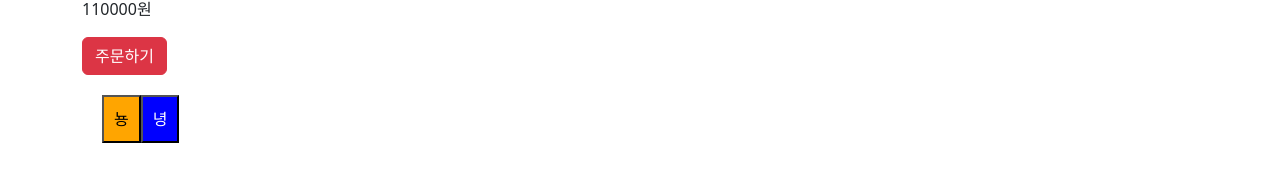
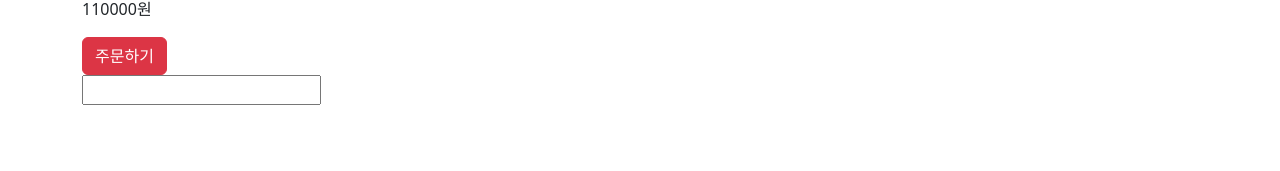
Before and after one commit to kimyurie/TIL, a React (Create React App) app: page /detail/1 in a window 1280 px wide. Shown: the part 626-797 px from the top of the page. Built offline with nearby package versions, Linux system fonts and the light colour scheme.

Commit message:
Feat: Lifecycle & useEffect

```diff
--- a/src/index.js
+++ b/src/index.js
@@ -7,11 +7,9 @@ import { BrowserRouter } from 'react-router-dom';
 
 const root = ReactDOM.createRoot(document.getElementById('root'));
 root.render(
-  <React.StrictMode>
     <BrowserRouter>
       <App />
     </BrowserRouter>
-  </React.StrictMode>
 );
 
 // If you want to start measuring performance in your app, pass a function
--- a/src/routes/Detail.js
+++ b/src/routes/Detail.js
@@ -1,22 +1,27 @@
+import { useEffect, useState } from "react";
 import { useParams } from "react-router-dom";
-import styled from "styled-components";
 
-let Box = styled.div`
-  padding: 20px;
-  color: grey;
-`;
+function Detail(props) {
+  let { id } = useParams();
+  let 찾은상품 = props.shoes.find((x) => x.id == id);
+  let [box, setBox] = useState(true);
+  let [num, setNum] = useState('');
 
-let YellowBtn = styled.button`
-   background : ${props => props.bg};
-  color : ${props => props.bg == 'blue' ? 'white' : 'black'};
-  padding : 10px;
-`
+  useEffect(() => {
+    let a = setTimeout(() => {setBox(false)}, 2000)
+    return () => {
+      clearTimeout(a)
+    }
+  }, [])
 
-function Detail(props){
-    let {id} = useParams();
-    let 찾은상품 = props.shoes.find(
-        (x) => x.id == id
-    )
+  useEffect(() => {
+    if(isNaN(num) == true){
+      alert('그러지마세요')
+    }
+  }, [num])
+
+
+
 
   return (
     <div className="container">
@@ -32,10 +37,12 @@ function Detail(props){
         <p>{찾은상품.price}원</p>
         <button className="btn btn-danger">주문하기</button>
       </div>
-        <Box>
-          <YellowBtn bg="orange">뇽</YellowBtn>
-          <YellowBtn bg="blue">녕</YellowBtn>
-        </Box>
+      {
+        box == true ? <div className="alert alert-warning">
+        2초이내 구매시 할인
+      </div> : null
+      }
+      <input onChange={(e) => {setNum(e.target.value)}}/>
     </div>
   );
 }
```
Also changed, not shown: src/App.js (+30 -28 lines). Lines whose indentation alone changed are shown as unchanged.
